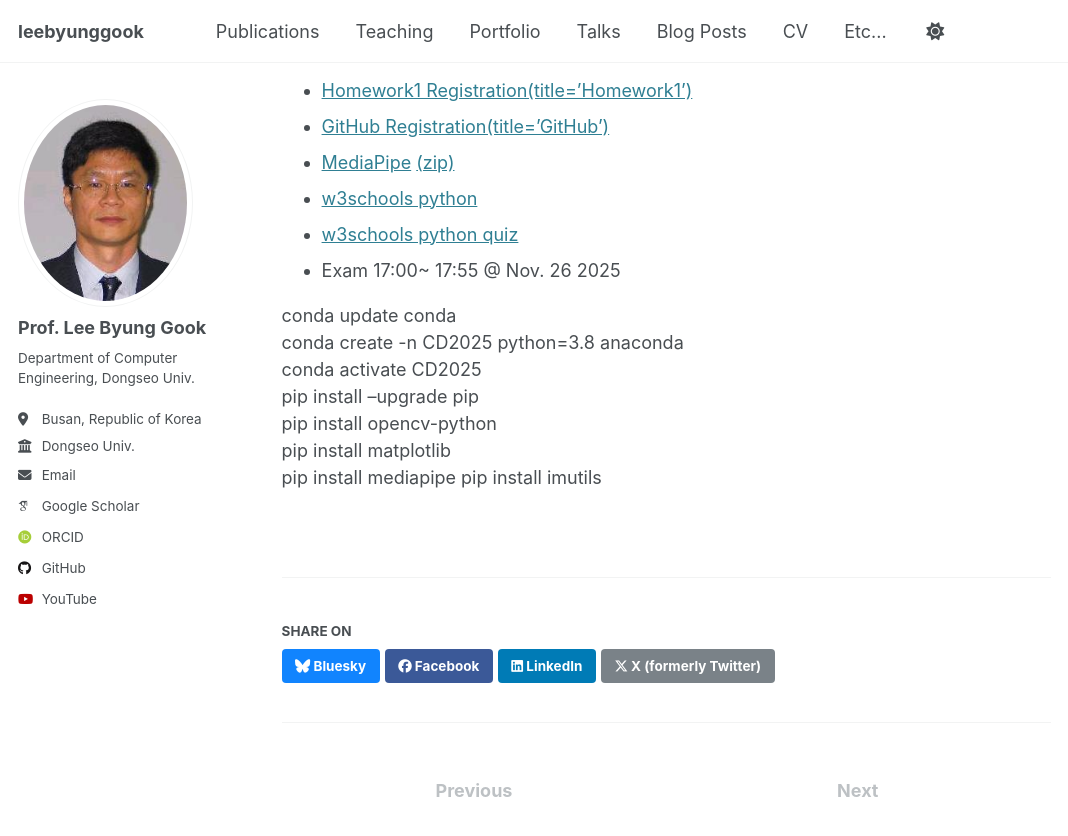
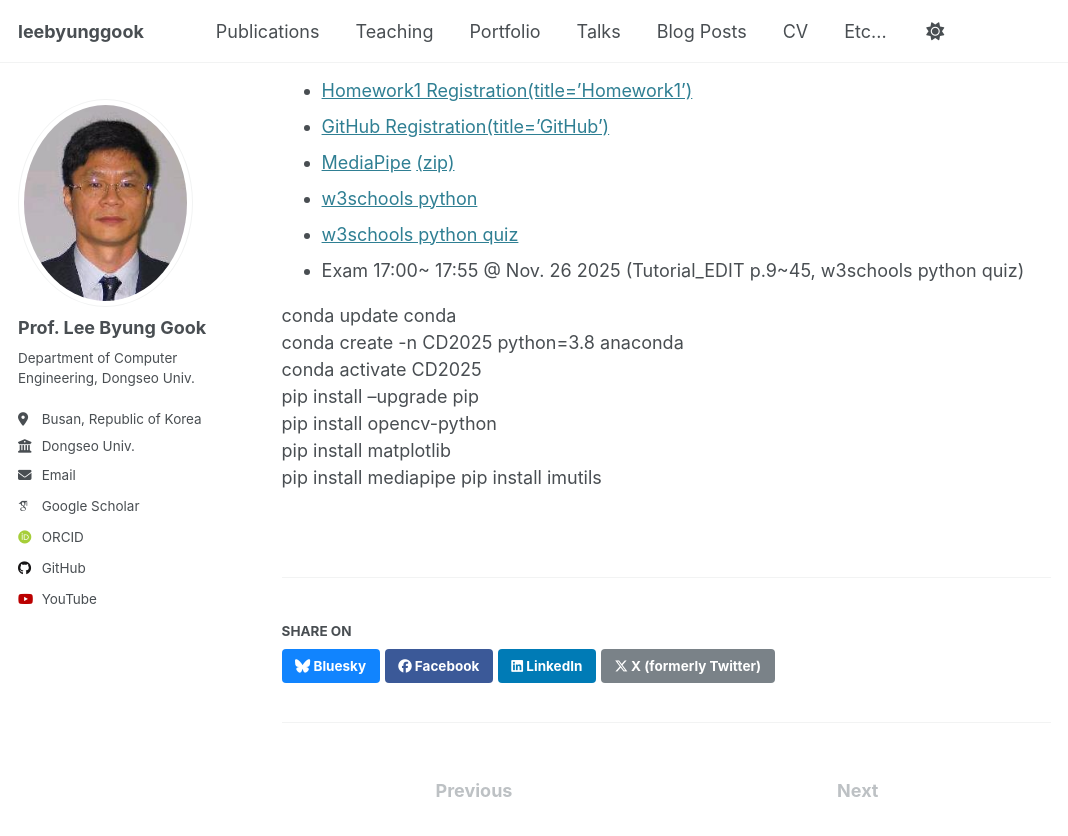
Before and after one commit to leebyunggook/leebyunggook.github.io, a Jekyll site: the page built from _teaching/2025-autumn-teaching-5.md, in a window 1280 px wide and 900 px high, scrolled down 389 px. Shown: the top 836 px of the window, without its empty margins (0-1068 px from the left). Built offline with Jekyll 4.4.1, drawn with Linux system fonts in a browser that asks for light colours; some web fonts are replaced.

Commit message:
Update 2025-autumn-teaching-5.md

```diff
--- a/_teaching/2025-autumn-teaching-5.md
+++ b/_teaching/2025-autumn-teaching-5.md
@@ -20,7 +20,7 @@ location: "Shanghai, China"
 * [MediaPipe](./../files/MediaPipe.pdf) [(zip)](./../files/MediaPipe.zip)
 * [w3schools python](https://www.w3schools.com/python/default.asp)
 * [w3schools python quiz](https://www.w3schools.com/quiztest/quiztest.asp?qtest=PYTHON)
-* Exam 17:00~ 17:55 @ Nov. 26 2025
+* Exam 17:00~ 17:55 @ Nov. 26 2025 (Tutorial_EDIT p.9~45, w3schools python quiz)
 
 conda update conda
 conda create -n CD2025 python=3.8 anaconda
```
